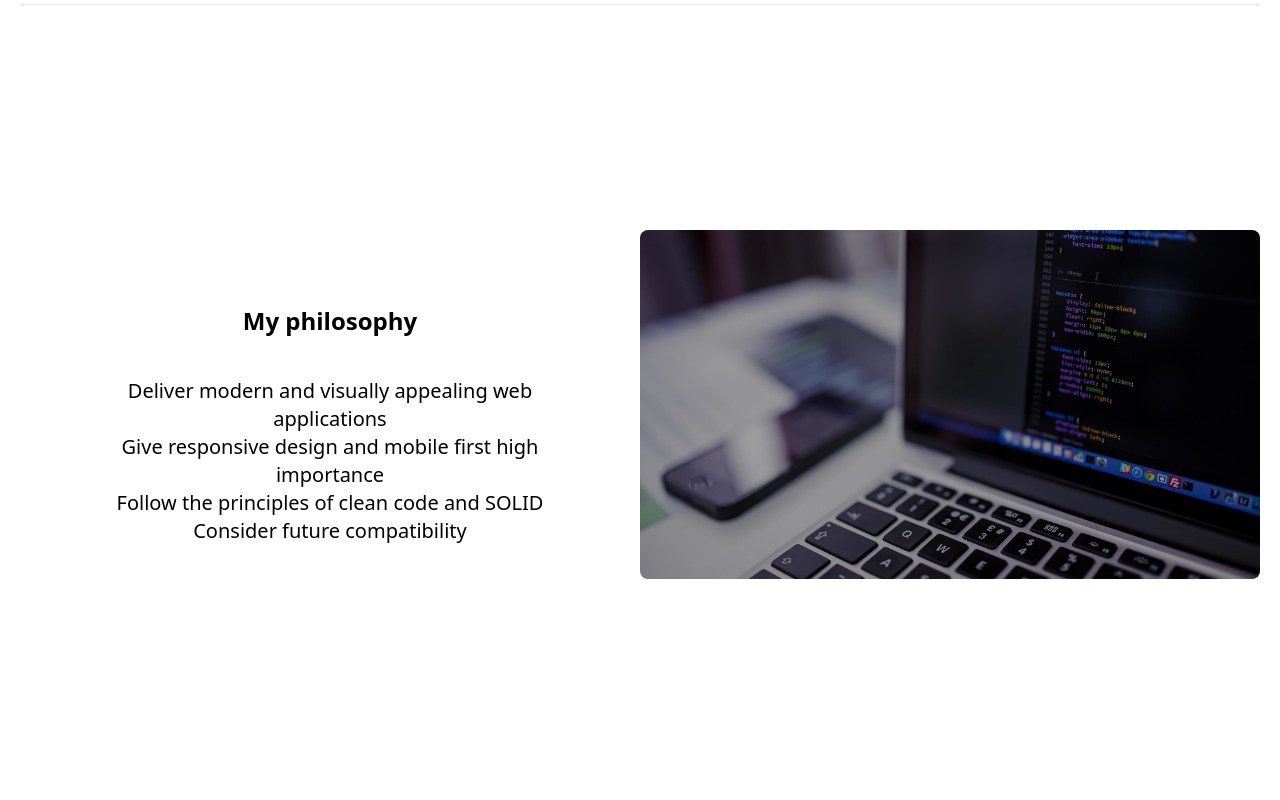
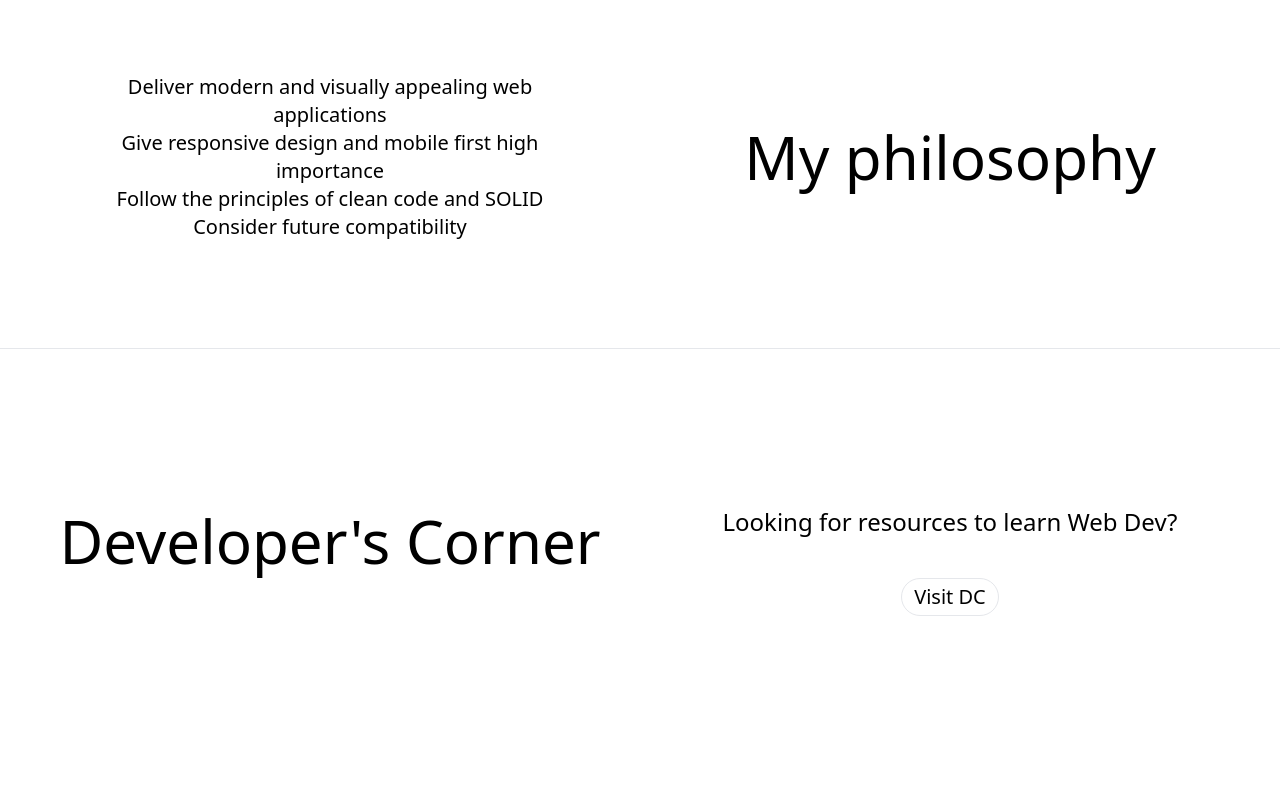
Before and after one commit to umangcodes/portfolio_project, a Vue app: page / in a window 1280 px wide. Shown: the part 780-1580 px from the top of the page. Built offline with nearby package versions, Linux system fonts and the light colour scheme.

Commit message:
all panels on the home page have been changed to height 96.

```diff
--- a/src/components/home/Dc.vue
+++ b/src/components/home/Dc.vue
@@ -1,6 +1,6 @@
 <template>
   <div
-    class="flex flex-col lg:grid lg:grid-cols-2 mx-5 h-screen border-t border-b"
+    class="flex flex-col lg:grid lg:grid-cols-2 px-5 lg:h-96 h-auto border-t"
   >
     <div class="flex lg:col-start-1 lg:row-start-1 justify-center items-center">
       <p class="text-6xl text-center">Developer's Corner</p>
--- a/src/components/home/Philosophy.vue
+++ b/src/components/home/Philosophy.vue
@@ -1,19 +1,11 @@
 <template>
   <div
-    class="flex flex-col lg:grid lg:grid-cols-2 mx-5 my-10 h-screen border-t"
+    class="flex flex-col lg:grid lg:grid-cols-2 px-5 py-10 lg:h-96 h-auto border-t"
   >
-    <!-- <img
-        class="object-cover h-50 w-full"
-        src="@/assets/cover-image.jpg"
-        alt=""
-      /> -->
-    <div class="flex lg:cols-start-1 px-16 py-10 items-center">
+    <div class="flex lg:cols-start-1 px-16 py-10 justify-center items-center">
       <div class="flex flex-col">
-        <p class="font-semibold text-2xl text-center py-10">My philosophy</p>
         <div class="text-xl font-thin">
-          <ul
-            class="flex flex-col justify-center text-center lg:list-none list-disc"
-          >
+          <ul class="flex flex-col text-center lg:list-none list-disc">
             <li>Deliver modern and visually appealing web applications</li>
             <li>Give responsive design and mobile first high importance</li>
             <li>Follow the principles of clean code and SOLID</li>
@@ -22,8 +14,8 @@
         </div>
       </div>
     </div>
-    <div class="flex lg:cols-start-2 items-center">
-      <img src="@/assets/cover-image.jpg" class="rounded-lg" alt="" />
+    <div class="lg:cols-start-2 flex items-center justify-center">
+      <p class="text-6xl text-center">My philosophy</p>
     </div>
   </div>
 </template>
--- /dev/null
+++ b/src/components/home/ProjectsPanel.vue
@@ -0,0 +1,33 @@
+<template>
+  <div
+    class="flex flex-col lg:grid lg:grid-cols-2 px-5 py-10 lg:h-96 h-auto border-t border-b"
+  >
+    <div
+      class="flex flex-col lg:col-start-1 items-center justify-center text-xl"
+    >
+      Checkout Few of my projects
+      <button
+        class="border rounded-full hover:shadow-lg px-3 py-1 my-4"
+        :onClick="goToProjects"
+      >
+        Visit Page
+      </button>
+    </div>
+    <div class="flex lg:col-start-2 items-center justify-center text-6xl">
+      My Projects
+    </div>
+  </div>
+</template>
+
+<script>
+export default {
+  methods: {
+    goToProjects() {
+      this.$router.push("/projects");
+      window.scroll(0, 0);
+    },
+  },
+};
+</script>
+
+<style lang="scss" scoped></style>
```
